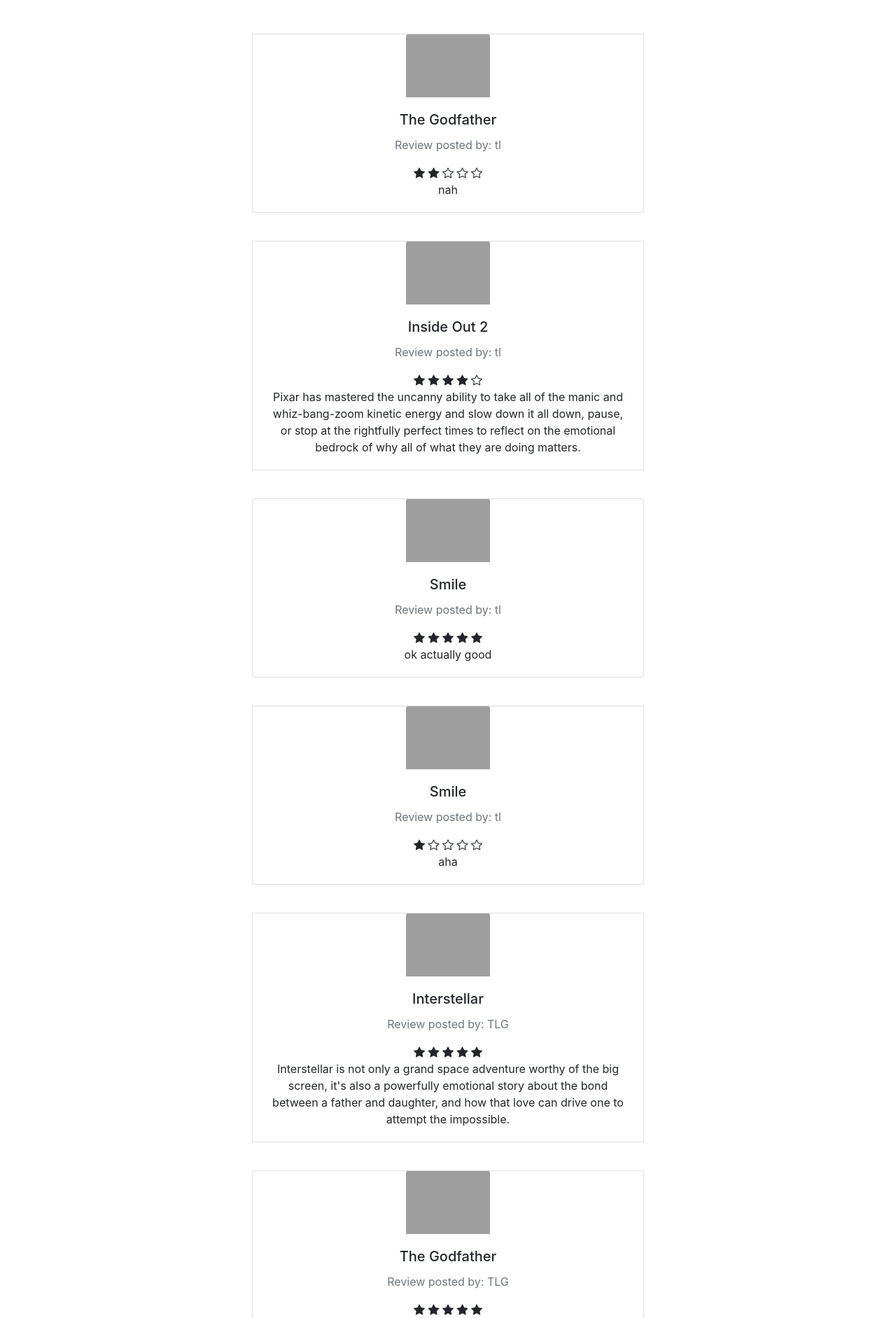
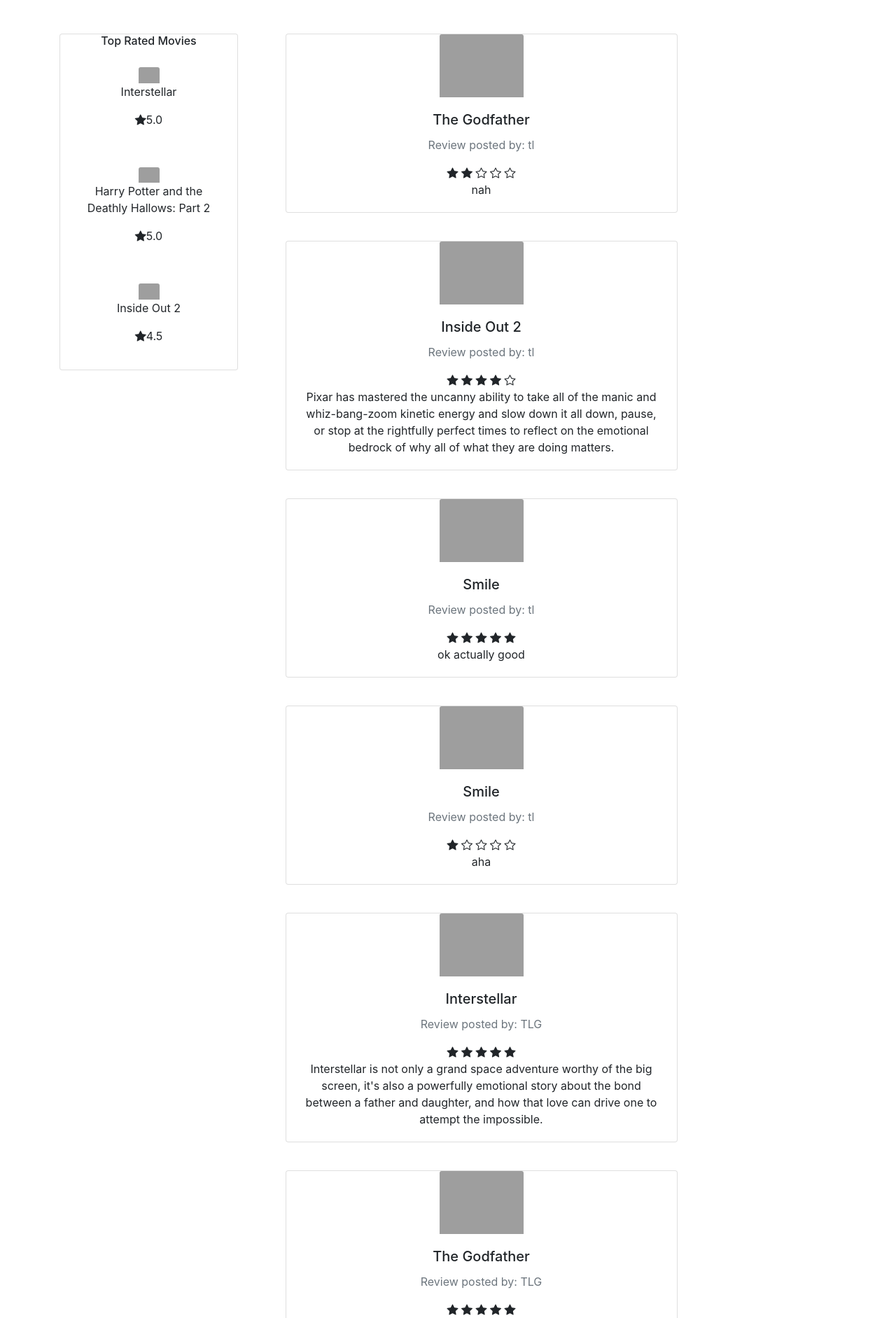
Before and after one commit to tlgz/final-project-cs50, a Flask app: page / in a window 1280 px wide. Shown: the part 56-1939 px from the top of the page at 70% size. Run offline with Flask 3, Linux system fonts and the light colour scheme; a user stored in the database is signed in; some libraries are stand-ins or nearby versions; grey boxes are pictures that could not be loaded.

Commit message:
Lisätty top movies kohta sivulle

```diff
--- a/app.py
+++ b/app.py
@@ -24,15 +24,15 @@ def main():
     if session.get("user_id") is None:
             return redirect("/login")
     post_data= db_cursor.execute("Select posts.*,users.username from posts join users on posts.userid = users.id order by time DESC").fetchall()
-
-    for tuple in (post_data):
-         print(tuple)
-         print(tuple[1])
+    star_data= db_cursor.execute("select movietitle, AVG(stars),imageurl from posts Group by movietitle order by AVG(stars) desc limit 3").fetchall()
+    print(star_data)
 
 
 
 
-    return render_template("index.html", post_data=post_data)
+
+
+    return render_template("index.html", post_data=post_data ,star_data=star_data)
 
 
 @app.route('/post', methods=['GET', 'POST'])
@@ -102,7 +102,7 @@ def login():
         if not user_details:
             return redirect(url_for('apology', result="User not found"))
         hash_value= req.hash_string(request.form.get("password"))
-        print(user_details)
+
         if user_details[0][2]!=hash_value:
             return redirect(url_for('apology', result="incorrect password"))
         rows = db_cursor.execute("SELECT * FROM users WHERE username = ?", (request.form.get("username"),)).fetchall()
--- a/templates/index.html
+++ b/templates/index.html
@@ -6,10 +6,44 @@
 
 {% block main %}
 
-{%for tuple in (post_data):%}
-<div class="card" style="width: 35rem; margin-left: auto; margin-right: auto; ">
-    <img src="{{tuple[2]}}" class="card-img-top" style="max-width: 120px; max-height: auto; display: block; margin: 0 auto;">
-    <div class="card-body">
+
+
+
+
+
+    <div class="row">
+    <div class="col-md-3">
+
+      <div class="card" style="width: 10">
+        <h6 class="">Top Rated Movies</h4>
+        {%for tuple in star_data:%}
+        <div class="card-body text-center">
+          <img src="{{tuple[2]}}" class="card-img-top" style="max-width: 30px; max-height: auto; display: block; margin: 0 auto;">
+          <p class="card-text ">{{tuple[0]}}</p>
+          <div class="row justify-content-center">
+            <i class="bi bi-star-fill "id="1" name="1"></i>
+            <p class="fw-light ">{{tuple[1]}}</p>
+          </div>
+        </div>
+        {%endfor%}
+
+      </div>
+
+
+
+    </div>
+
+
+
+      <div class="col-md-7">
+
+
+
+        {%for tuple in (post_data):%}
+
+      <div class="card" style="width: 35rem; margin-left: auto; margin-right: auto; ">
+      <img src="{{tuple[2]}}" class="card-img-top" style="max-width: 120px; max-height: auto; display: block; margin: 0 auto;">
+      <div class="card-body">
 
 
       <h5 class="card-title">{{tuple[1]}}</h5>
@@ -53,11 +87,16 @@
 
       <p class="card-text">{{tuple[4]}}</p>
 
+      </div>
     </div>
-  </div>
+    <p> &nbsp;&nbsp;&nbsp;&nbsp;&nbsp;</p>
+    {%endfor%}
+
+
+
   <p> &nbsp;&nbsp;&nbsp;&nbsp;&nbsp;</p>
 
-  </div>
-{%endfor%}
+
+
 
 {% endblock %}
```
Also changed, not shown: users.db.
